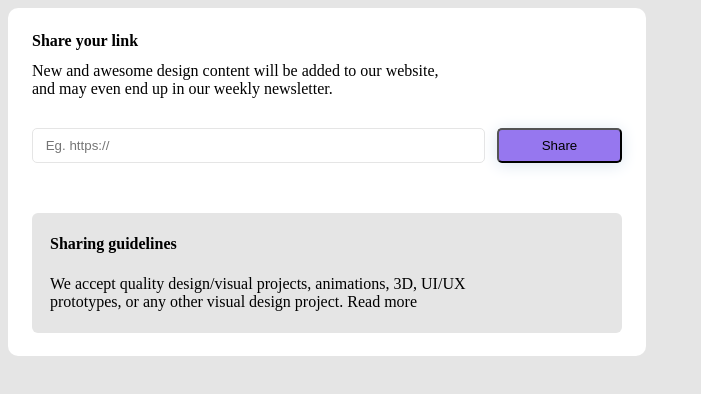
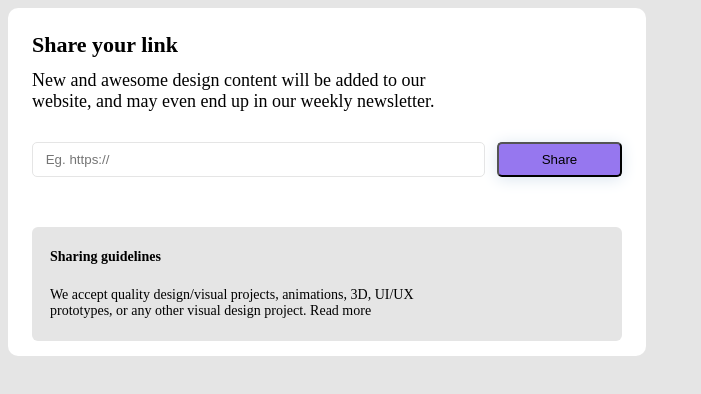
Before and after one commit to junip/uidesignsdaily, a React (Vite) app: page / in a window 1280 px wide. Shown: the top 394 px of the page, without its empty margins (0-701 px from the left). Built offline with nearby package versions, Linux system fonts and the light colour scheme.

Commit message:
font changes

```diff
--- a/src/components/sharelink.scss
+++ b/src/components/sharelink.scss
@@ -9,11 +9,13 @@
     border-radius: 10px;
     background-color: #FFFFFF;
     .modal-header {
-      font-weight: 600;
+      font-weight: bold;
       margin-bottom: 12px;
+      font-size: 22px;
     }
     .modal-description {
       width: 407px;
+      font-size: 18px;
     }
     .input-box {
       display: grid;
@@ -47,10 +49,12 @@
       border-radius: 6px;
       .content-header {
         padding-top: 22px;
-        font-weight: 600;
+        font-weight: bold;
+        font-size: 14px;
       }
       .content-description {
         padding-top: 22px;
+        font-size: 14px;
         padding-bottom: 22px;
         width: 416px;
       }
```
